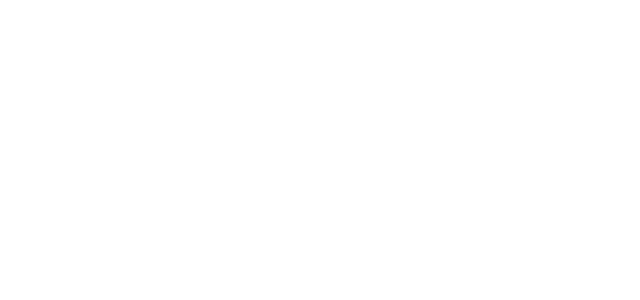
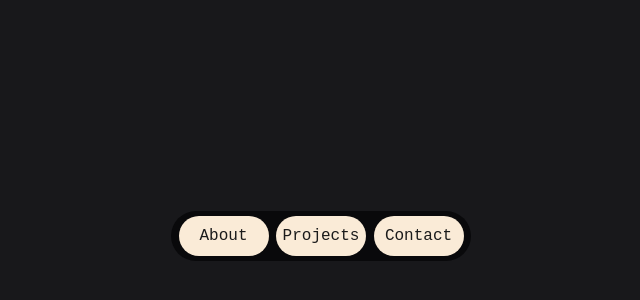
Before and after one commit to erratinsilentio/portfolio, a Vue app in the folder client/: page / in a window 1280 px wide. Shown: the part 404-704 px from the top of the page, without its empty margins (319-959 px from the left). Built offline with nearby package versions, Linux system fonts and the light colour scheme.

Commit message:
started working on navbar

```diff
--- a/client/src/App.vue
+++ b/client/src/App.vue
@@ -1,8 +1,11 @@
 <script setup lang="ts">
+import Navbar from './components/Navbar.vue';
 </script>
 
 <template>
+<Navbar>
 
+</Navbar>
 </template>
 
 <style scoped>
--- /dev/null
+++ b/client/src/components/Navbar.vue
@@ -0,0 +1,53 @@
+<script setup lang="ts">
+</script>
+
+<template>
+<nav>
+    <ul>
+        <li>About</li>
+        <li>Projects</li>
+        <li>Contact</li>
+    </ul>
+</nav>
+</template>
+
+<style scoped>
+nav{
+    position: fixed;
+    top: 80%;
+    left: 50%;
+    transform: translate(-50%, -50%);
+    display: flex;
+    justify-content: center;
+}
+
+ul{
+    width: 300px;
+    height: 50px;
+    display: flex;
+    flex-direction: row;
+    justify-content: space-evenly;
+    align-items: center;
+    list-style: none;
+    background-color: #09090b;
+    color: white;
+    border-radius: 100px;
+    padding: 0;
+}
+
+li{
+    background-color: antiquewhite;
+    color: #1b1b1b;
+    width: 90px;
+    height: 40px;
+    display: flex;
+    justify-content: center;
+    align-items: center;
+    border-radius: 200px;
+
+}
+
+li:hover{
+    background-color: #1b1b1b;
+}
+</style>
--- a/client/src/style.css
+++ b/client/src/style.css
@@ -0,0 +1,7 @@
+:root {
+  font-family: "Courier New", Courier, monospace;
+}
+
+body {
+  background-color: #18181b;
+}
```
